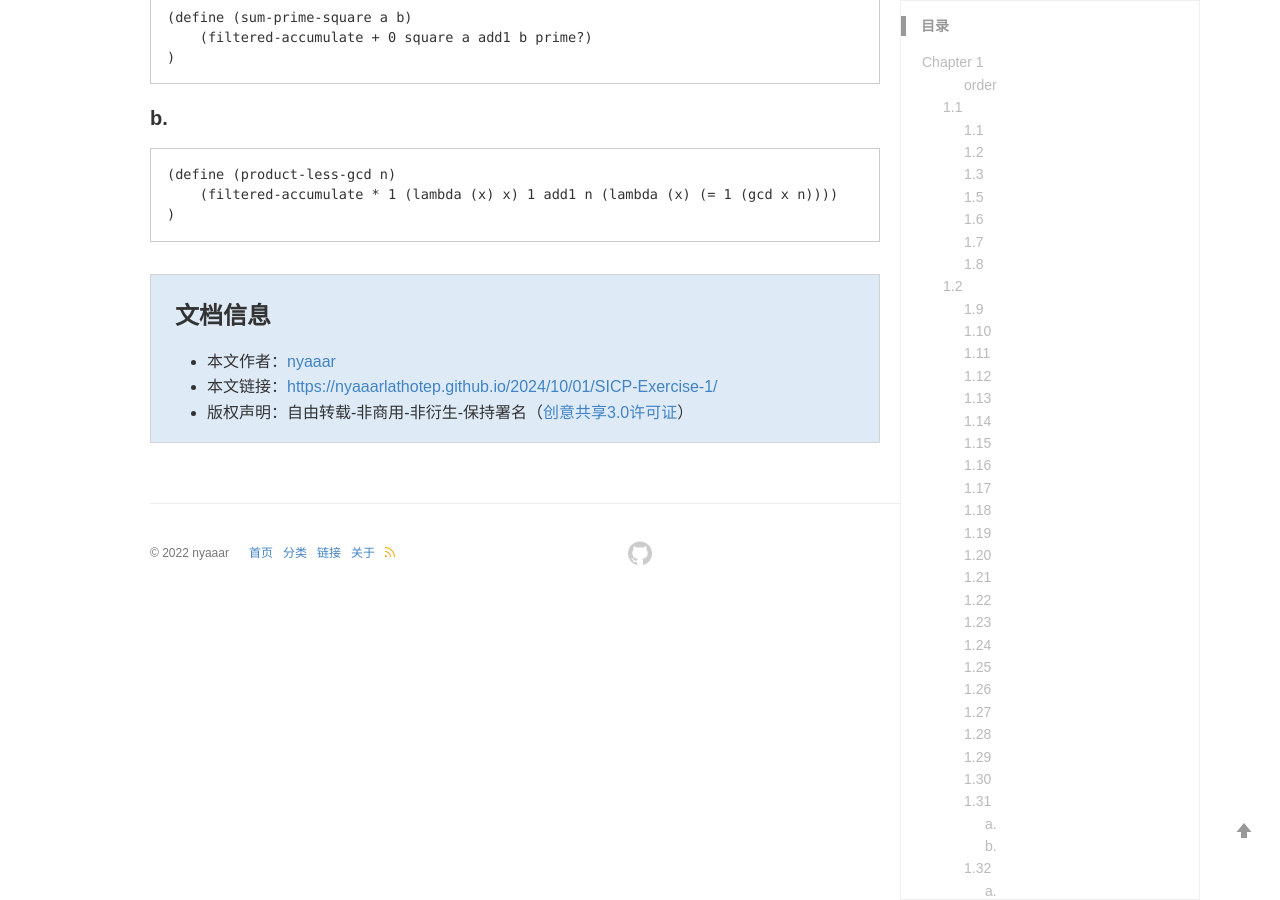
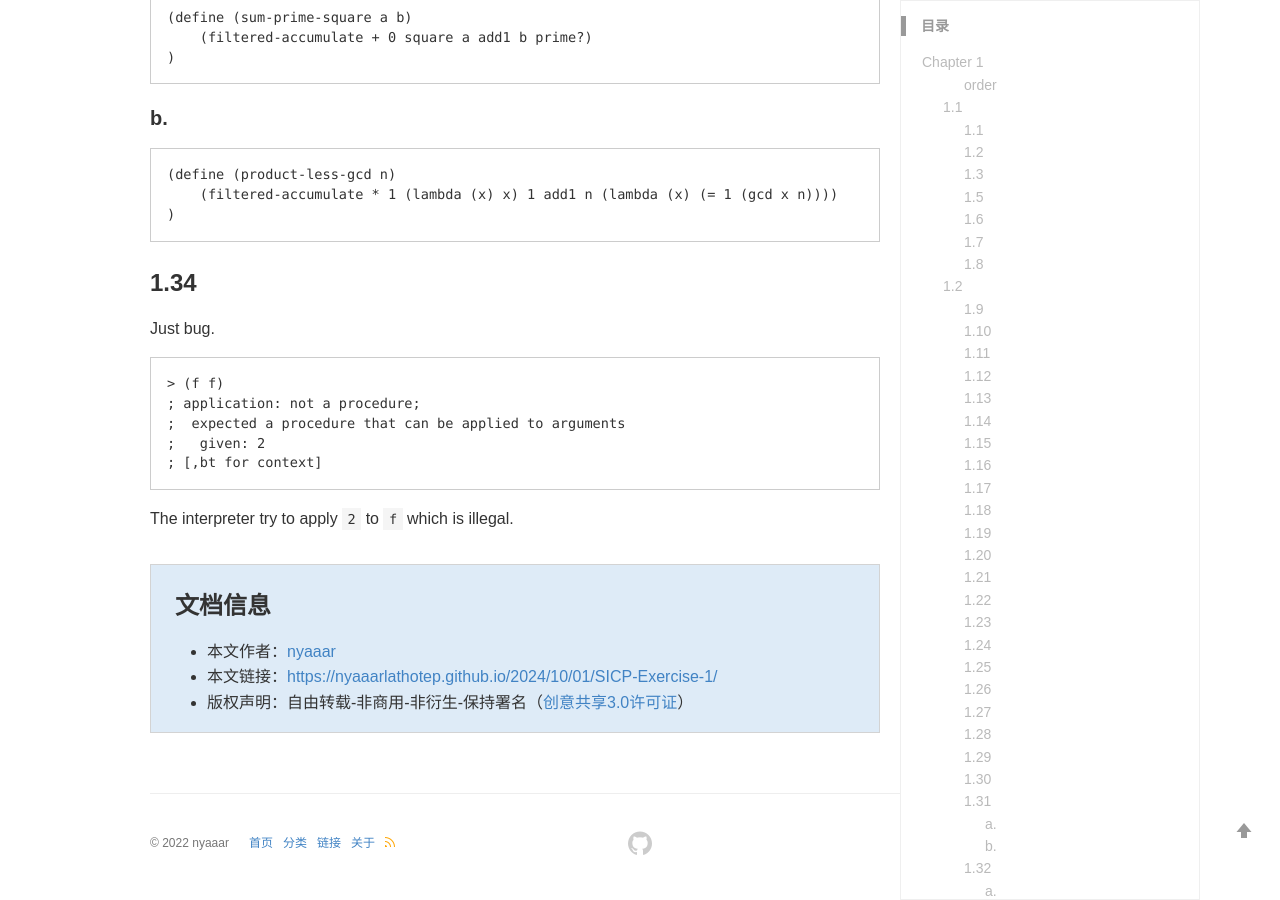
Before and after one commit to nyaaarlathotep/nyaaarlathotep.github.io, a Jekyll site: the page built from _posts/2024-10-01- SICP Exercise 1.md, in a window 1280 px wide and 900 px high, scrolled down 14562 px. Built offline with Jekyll 4.4.1, drawn with Linux system fonts in a browser that asks for light colours; comment, search, counter and statistics services are not loaded; a style sheet for code colours, icons or effects is not loaded; some of the changed text lies outside the part shown.

Commit message:
Update 2024-10-01- SICP Exercise 1.md

````diff
--- a/_posts/2024-10-01- SICP Exercise 1.md
+++ b/_posts/2024-10-01- SICP Exercise 1.md
@@ -691,3 +691,17 @@ null-value -> identity 幺元.
     (filtered-accumulate * 1 (lambda (x) x) 1 add1 n (lambda (x) (= 1 (gcd x n))))
 )
 ```
+
+### 1.34
+
+Just bug.
+
+```
+> (f f)
+; application: not a procedure;
+;  expected a procedure that can be applied to arguments
+;   given: 2
+; [,bt for context]
+```
+
+The interpreter try to apply `2`  to `f` which is illegal.
````
